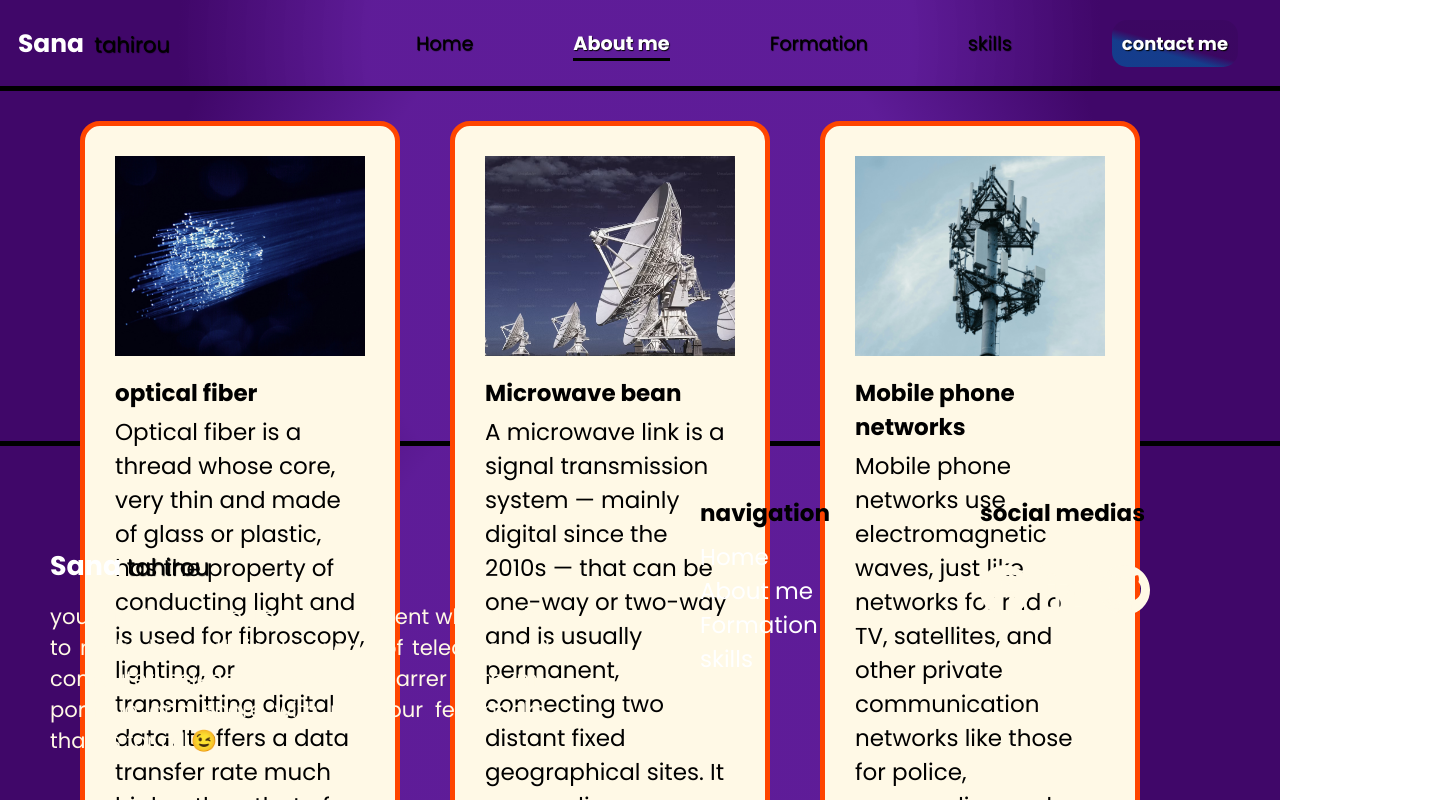
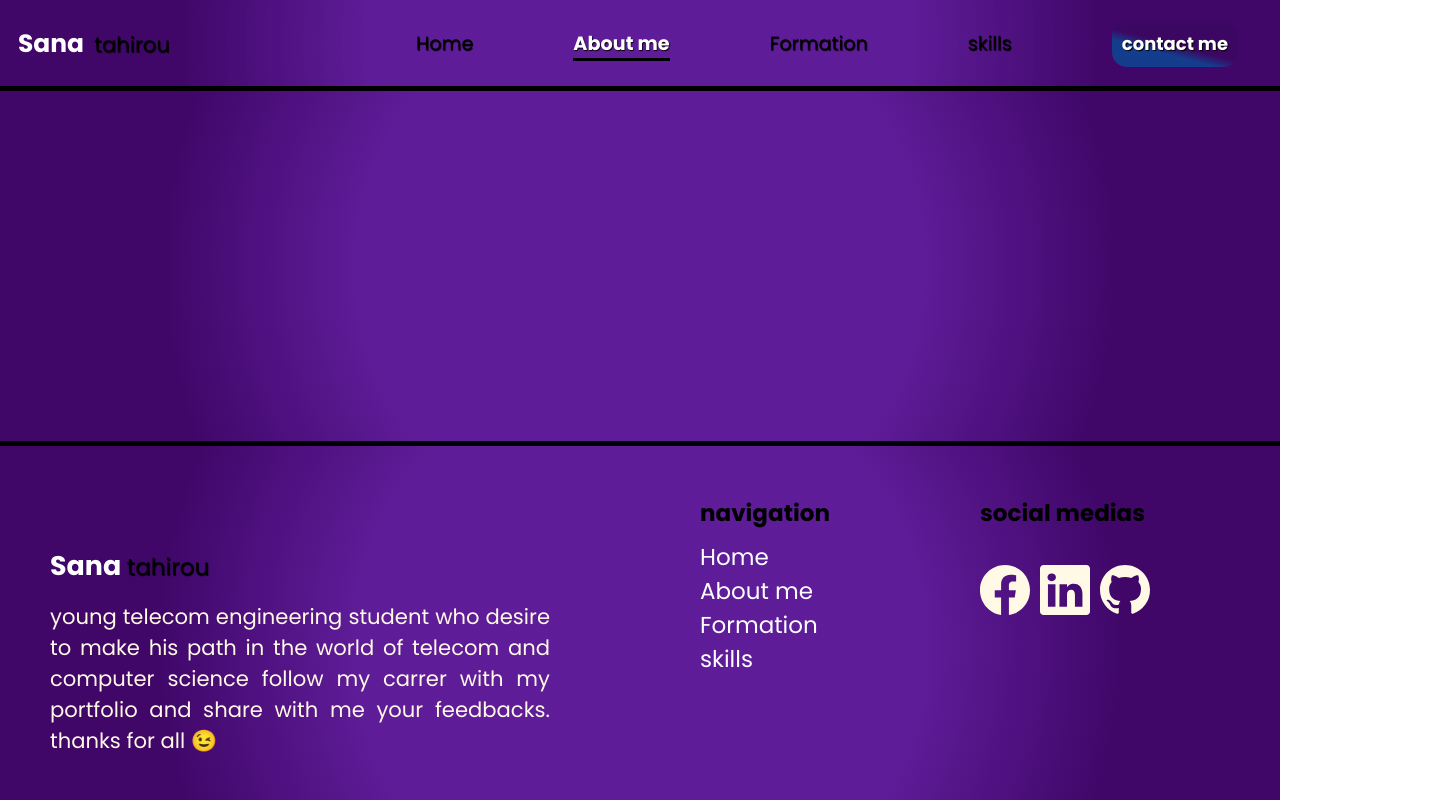
Before and after one commit to santahiron6-cmyk/Portfolio_deployment, a React (Vite) app: page /About_Me in a window 1280 px wide. Shown: the top 800 px of the page, 1440 px wide, since content can reach past the window. Built offline with nearby package versions, Linux system fonts and the light colour scheme.

Commit message:
news sideBarLooks

```diff
--- a/src/components/AboutMain/AboutMainBox.jsx
+++ b/src/components/AboutMain/AboutMainBox.jsx
@@ -1,10 +1,9 @@
-import Card from "../cards/card";
+
 import styles from "./aboutMain.module.css"
 function Box(){
 
     return(
         <div className={styles.AboutBox}>
-          <Card/>
         </div>
     )
 }
```
